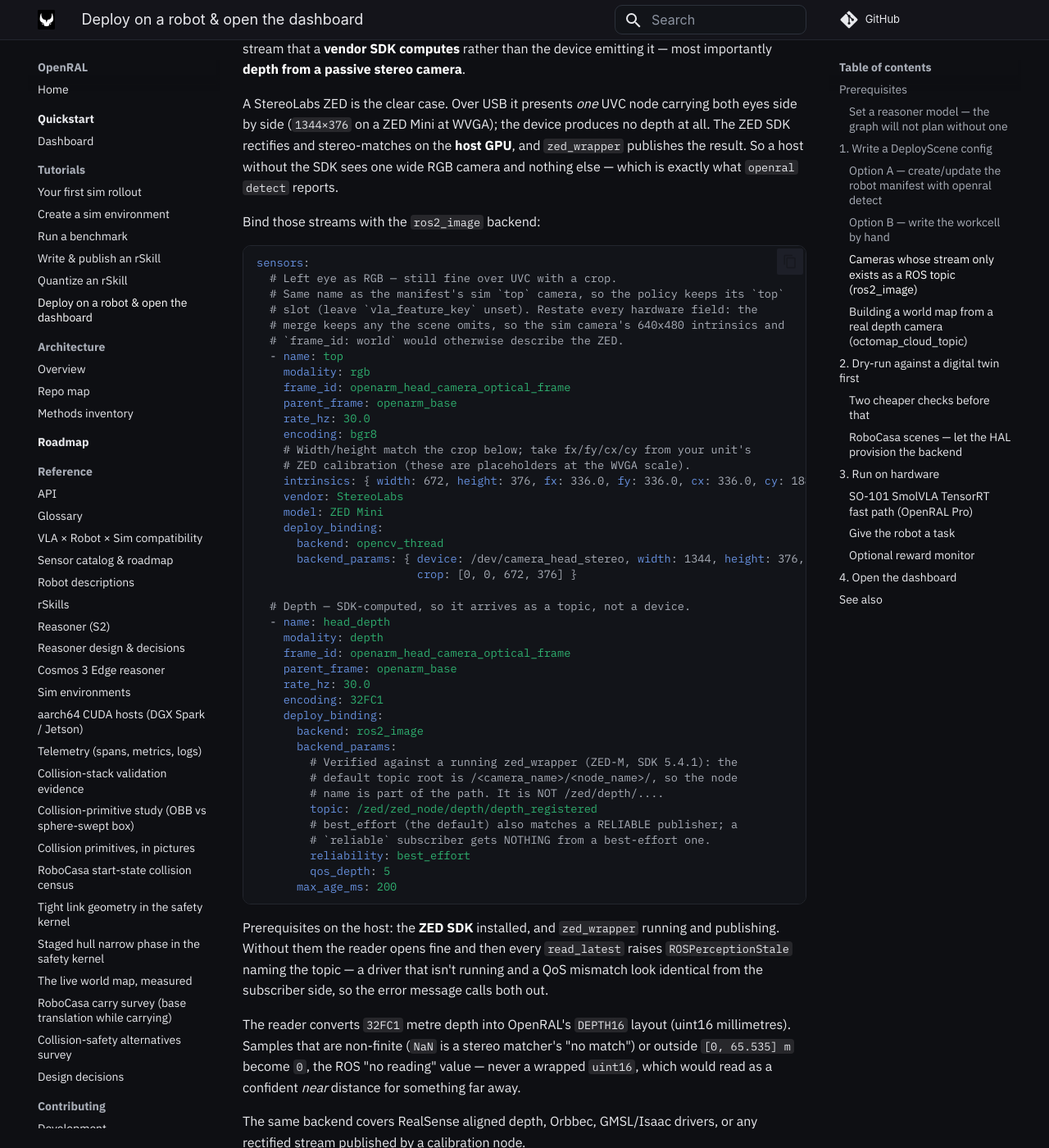
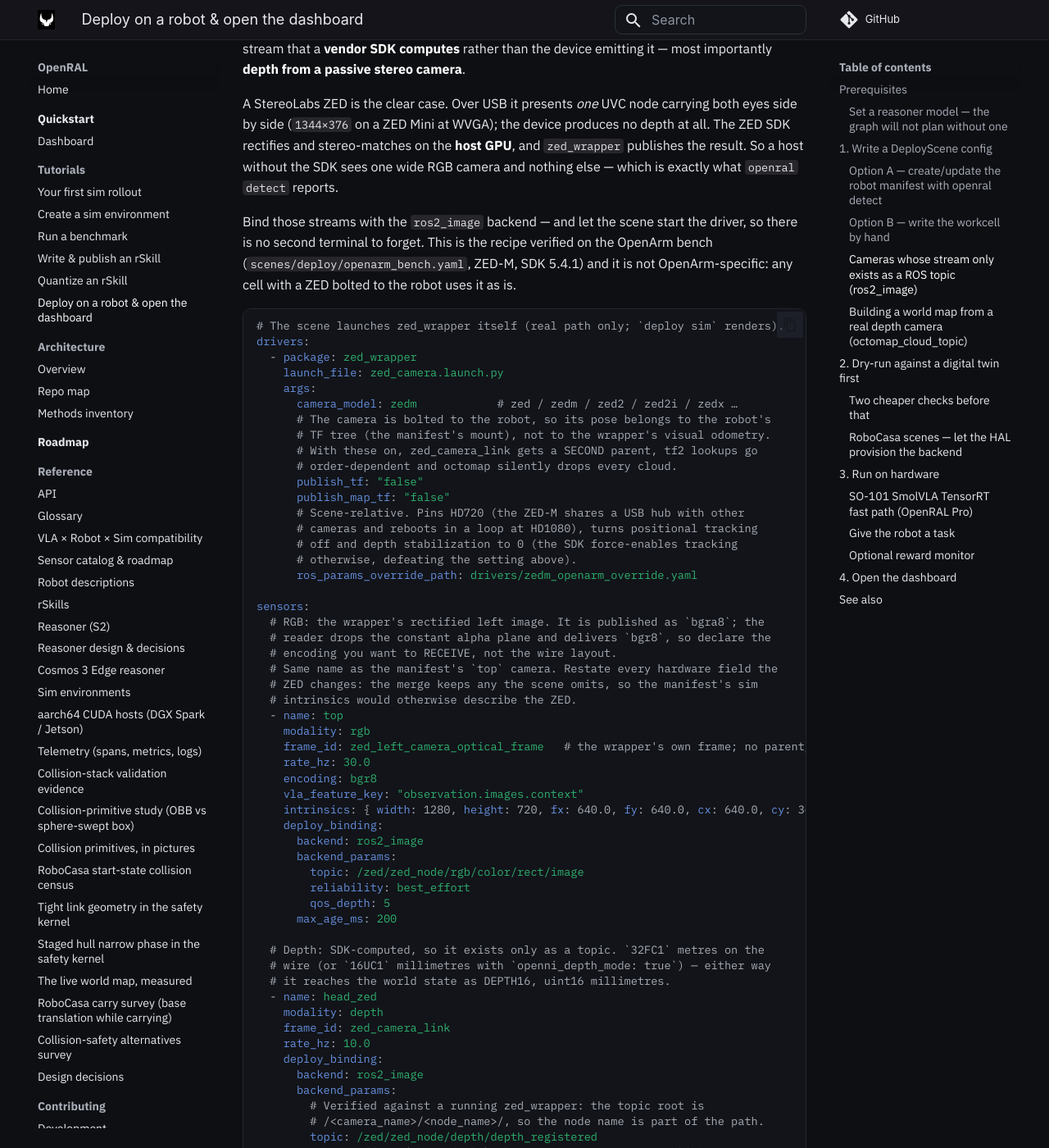
Before and after one commit to OpenRAL/openral, an MkDocs documentation site: the page built from docs/tutorials/deploy/deploy-run-and-dashboard.md, in a window 1280 px wide and 1400 px high, scrolled down 3076 px. Shown: the whole window at 82% size. Built offline with MkDocs 1.6.1 and Material for MkDocs 9.7.7, drawn with Linux system fonts in a browser that asks for light colours; comment, search, counter and statistics services are not loaded; some of the changed text lies outside the part shown.

Commit message:
fix(runner): decode inline frames by encoding, not as uint8
`_decode_image_frames` (skill runner) and the dataset recorder's decoder
both read every inline `SensorFrame` as uint8 and reshaped it to
`(height, width, channels)`. A `DEPTH16` frame is two bytes per pixel, so
the first real-hardware OpenArm dispatch (the lab Orin, 2026-09-22) aborted 2.7 s
after goal accept with `ValueError: cannot reshape array of size 1843200
into shape (720,1280,1)` — the bench scene's `head_zed` depth frame, sitting
in the world state next to the three RGB frames the policy actually wanted.
The goal came back `failure_kind: 255` and the arm never received a chunk.

One decoder, `decode_inline_frame`, now lives in
`openral_runner.dataset_recorder_bridge` (the module the runner already
imports its slot map from) and picks the dtype from `frame.encoding`:
`DEPTH16` → uint16, the 8-bit colour/mono layouts → uint8, compressed and
device-handle encodings → skipped instead of mis-reshaped. The runner keeps
the depth frame in the observation under its own sensor name (an RGB-only
policy never reads it); the recorder additionally keeps only `(H, W, 3)
uint8` frames, the contract of `DatasetRecorder.record_frame`, so a depth
frame is skipped rather than rejected per frame.

Generalising the ZED path for any user: the `ros2_image` reader already
accepts every layout `zed_wrapper` emits (`bgra8`/`rgba8` → alpha dropped,
`32FC1` metres → DEPTH16, `16UC1`/`mono16` passthrough, `mono8`), so the
deploy tutorial's ZED section now shows the verified generic recipe —
scene-launched driver with `publish_tf:=false`, the HD720/tracking-off
override (header marked reusable), RGB + depth `ros2_image` bindings, the
octomap cloud topic — and `scenes/README.md` points at it.

Tests: a DEPTH16 frame beside an RGB frame decodes as uint16 `(H, W, 1)`
while the RGB slot stays uint8; a JPEG frame is skipped (unit, 13 passed);
the recorder bridge fed the OpenArm manifest's RGB + depth frames records
one image per RGB camera per tick and nothing for the depth sensor
(integration on the lab Orin, 20 passed with the camera-slot module).

Co-Authored-By: Claude Fable 5.1 <noreply@anthropic.com>
Claude-Session: https://claude.ai/code/session_01U4BsqiK9jcETEXwDFQ57AZ
Signed-off-by: Adrian <adrianllopart@gmail.com>

````diff
--- a/docs/tutorials/deploy/deploy-run-and-dashboard.md
+++ b/docs/tutorials/deploy/deploy-run-and-dashboard.md
@@ -145,51 +145,85 @@ depth at all. The ZED SDK rectifies and stereo-matches on the **host GPU**, and
 `zed_wrapper` publishes the result. So a host without the SDK sees one wide RGB
 camera and nothing else — which is exactly what `openral detect` reports.
 
-Bind those streams with the `ros2_image` backend:
+Bind those streams with the `ros2_image` backend — and let the scene start the
+driver, so there is no second terminal to forget. This is the recipe verified on
+the OpenArm bench (`scenes/deploy/openarm_bench.yaml`, ZED-M, SDK 5.4.1) and it
+is not OpenArm-specific: any cell with a ZED bolted to the robot uses it as is.
 
 ```yaml
+# The scene launches zed_wrapper itself (real path only; `deploy sim` renders).
+drivers:
+  - package: zed_wrapper
+    launch_file: zed_camera.launch.py
+    args:
+      camera_model: zedm            # zed / zedm / zed2 / zed2i / zedx …
+      # The camera is bolted to the robot, so its pose belongs to the robot's
+      # TF tree (the manifest's mount), not to the wrapper's visual odometry.
+      # With these on, zed_camera_link gets a SECOND parent, tf2 lookups go
+      # order-dependent and octomap silently drops every cloud.
+      publish_tf: "false"
+      publish_map_tf: "false"
+      # Scene-relative. Pins HD720 (the ZED-M shares a USB hub with other
+      # cameras and reboots in a loop at HD1080), turns positional tracking
+      # off and depth stabilization to 0 (the SDK force-enables tracking
+      # otherwise, defeating the setting above).
+      ros_params_override_path: drivers/zedm_openarm_override.yaml
+
 sensors:
-  # Left eye as RGB — still fine over UVC with a crop.
-  # Same name as the manifest's sim `top` camera, so the policy keeps its `top`
-  # slot (leave `vla_feature_key` unset). Restate every hardware field: the
-  # merge keeps any the scene omits, so the sim camera's 640x480 intrinsics and
-  # `frame_id: world` would otherwise describe the ZED.
+  # RGB: the wrapper's rectified left image. It is published as `bgra8`; the
+  # reader drops the constant alpha plane and delivers `bgr8`, so declare the
+  # encoding you want to RECEIVE, not the wire layout.
+  # Same name as the manifest's `top` camera. Restate every hardware field the
+  # ZED changes: the merge keeps any the scene omits, so the manifest's sim
+  # intrinsics would otherwise describe the ZED.
   - name: top
     modality: rgb
-    frame_id: openarm_head_camera_optical_frame
-    parent_frame: openarm_base
+    frame_id: zed_left_camera_optical_frame   # the wrapper's own frame; no parent_frame
     rate_hz: 30.0
     encoding: bgr8
-    # Width/height match the crop below; take fx/fy/cx/cy from your unit's
-    # ZED calibration (these are placeholders at the WVGA scale).
-    intrinsics: { width: 672, height: 376, fx: 336.0, fy: 336.0, cx: 336.0, cy: 188.0 }
-    vendor: StereoLabs
-    model: ZED Mini
-    deploy_binding:
-      backend: opencv_thread
-      backend_params: { device: /dev/camera_head_stereo, width: 1344, height: 376,
-                        crop: [0, 0, 672, 376] }
-
-  # Depth — SDK-computed, so it arrives as a topic, not a device.
-  - name: head_depth
-    modality: depth
-    frame_id: openarm_head_camera_optical_frame
-    parent_frame: openarm_base
-    rate_hz: 30.0
-    encoding: 32FC1
+    vla_feature_key: "observation.images.context"
+    intrinsics: { width: 1280, height: 720, fx: 640.0, fy: 640.0, cx: 640.0, cy: 360.0 }
     deploy_binding:
       backend: ros2_image
       backend_params:
-        # Verified against a running zed_wrapper (ZED-M, SDK 5.4.1): the
-        # default topic root is /<camera_name>/<node_name>/, so the node
-        # name is part of the path. It is NOT /zed/depth/....
+        topic: /zed/zed_node/rgb/color/rect/image
+        reliability: best_effort
+        qos_depth: 5
+      max_age_ms: 200
+
+  # Depth: SDK-computed, so it exists only as a topic. `32FC1` metres on the
+  # wire (or `16UC1` millimetres with `openni_depth_mode: true`) — either way
+  # it reaches the world state as DEPTH16, uint16 millimetres.
+  - name: head_zed
+    modality: depth
+    frame_id: zed_camera_link
+    rate_hz: 10.0
+    deploy_binding:
+      backend: ros2_image
+      backend_params:
+        # Verified against a running zed_wrapper: the topic root is
+        # /<camera_name>/<node_name>/, so the node name is part of the path.
         topic: /zed/zed_node/depth/depth_registered
         # best_effort (the default) also matches a RELIABLE publisher; a
         # `reliable` subscriber gets NOTHING from a best-effort one.
         reliability: best_effort
         qos_depth: 5
-      max_age_ms: 200
+      max_age_ms: 500
+
+runtime:
+  # A depth SensorSpec with intrinsics auto-enables the octomap leg, but the
+  # cloud topic keeps a sim-only launch default unless the scene pins it —
+  # leaving the octree empty behind a healthy-looking graph.
+  enable_octomap: true
+  octomap_cloud_topic: /zed/zed_node/point_cloud/cloud_registered
 ```
+
+Every frame in the world state, RGB and depth alike, is decoded by its
+encoding (`decode_inline_frame`): the depth frame rides along in the policy's
+observation as a `uint16` `(H, W, 1)` array under its own sensor name, and an
+RGB-only policy simply never reads it. Until 2026-09-22 the runner read every
+frame as `uint8`, and a ZED depth frame next to the RGB slots aborted the first
+real OpenArm dispatch with `cannot reshape array of size 1843200`.
 
 Prerequisites on the host: the **ZED SDK** installed, and `zed_wrapper` running
 and publishing. Without them the reader opens fine and then every `read_latest`
````
Also changed, not shown: docs/methods/05-inference-runner.md (+2 -0 lines), scenes/README.md (+5 -0 lines), 5 other files.
